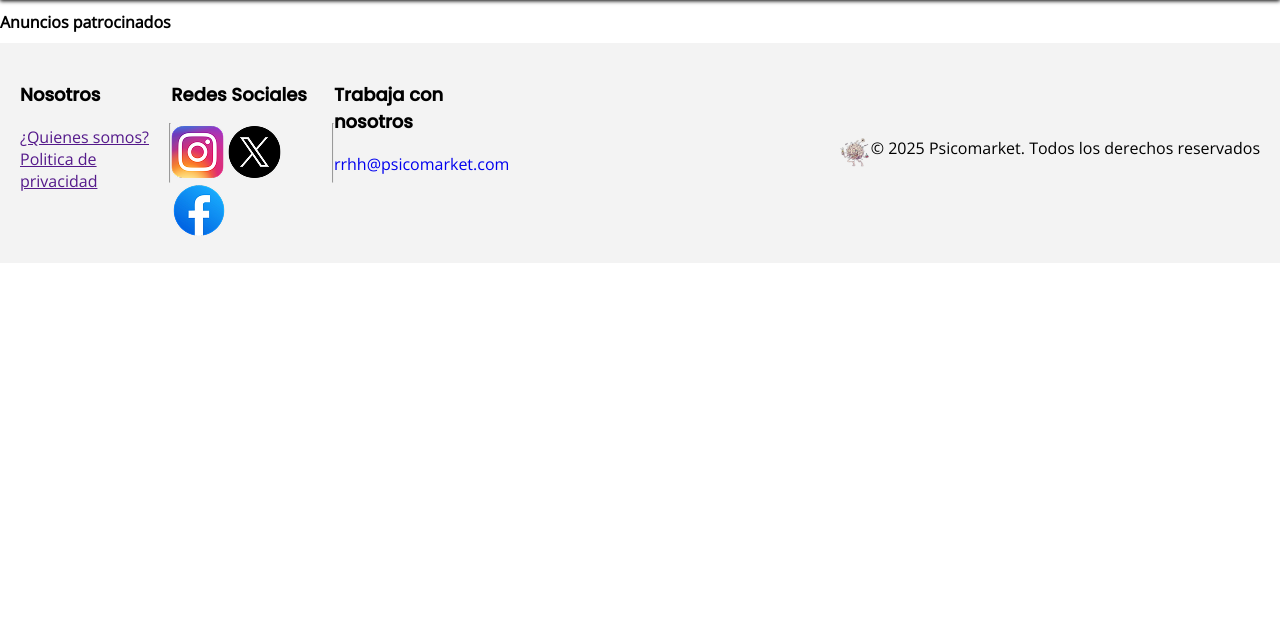
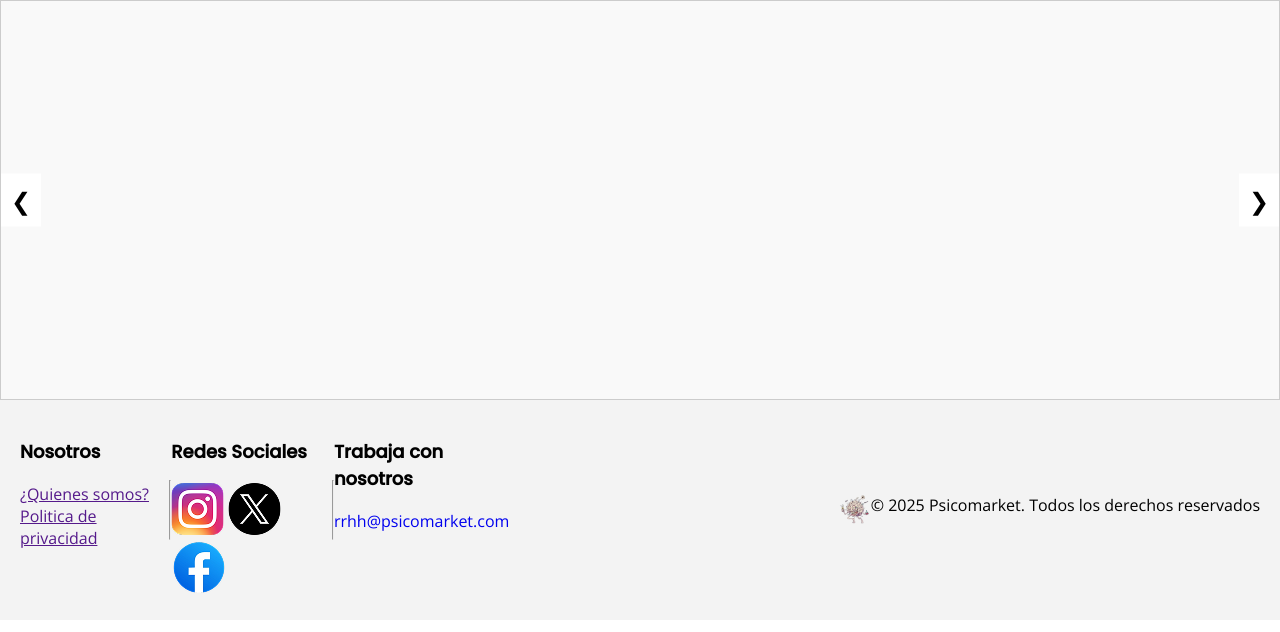
Before and after one commit to EnekoYranzo-Ikasle/Psicomarket, a PHP site: page / in a window 1280 px wide. Shown: the part 50-682 px from the top of the page. Run offline with PHP 8.4, Linux system fonts and the light colour scheme; data that the repository does not hold is empty; some web fonts are replaced.

Commit message:
Añadir carrusel

```diff
--- a/App/Router.php
+++ b/App/Router.php
@@ -3,7 +3,7 @@
 class Router {
 
     public static function dispatch() {
-        $controllerName = $_GET['controller'] ?? 'XxxxxController';
+        $controllerName = $_GET['controller'] ?? 'ComercioController';
         $action = $_GET['accion'] ?? 'index';
 
         self::loadController($controllerName, $action);
--- /dev/null
+++ b/App/assets/scripts/carrusel.js
@@ -0,0 +1,11 @@
+let scrollAmount = 0;
+const carrusel = document.getElementById('carrusel');
+
+function moverCarrusel(direccion) {
+  const width = carrusel.clientWidth / 2;
+  scrollAmount += direccion * width;
+  carrusel.scrollTo({
+    left: scrollAmount,
+    behavior: 'smooth',
+  });
+}
--- /dev/null
+++ b/App/assets/styles/carrusel.css
@@ -0,0 +1,51 @@
+.carrusel-container {
+  position: relative;
+  width: 100%;
+  height: 400px;
+  margin: auto;
+  overflow: hidden;
+  background: #f9f9f9;
+  border: 1px solid #ccc;
+}
+
+.carrusel {
+  display: flex;
+  height: 100%;
+  transition: transform 0.5s ease-in-out;
+  gap: 20px;
+}
+
+.item {
+  width: 100%;
+  text-align: center;
+  background: white;
+  border-radius: 10px;
+  padding: 10px;
+  box-shadow: 0 2px 5px rgba(0, 0, 0, 0.1);
+}
+
+.item img {
+  max-width: 100%;
+  height: 100px;
+  object-fit: contain;
+}
+
+.carrusel-btn {
+  position: absolute;
+  top: 50%;
+  transform: translateY(-50%);
+  background-color: #ffffff;
+  border: none;
+  padding: 10px;
+  cursor: pointer;
+  font-size: 24px;
+  z-index: 1;
+}
+
+.prev {
+  left: 0;
+}
+
+.next {
+  right: 0;
+}
--- a/App/assets/styles/header.css
+++ b/App/assets/styles/header.css
@@ -2,7 +2,7 @@ header {
   display: flex;
   width: 100%;
   height: 50px;
-    background-color: #FDFEFF;
+  background-color: #fdfeff;
   justify-content: center;
   align-items: center;
   padding: 20px;
@@ -54,22 +54,21 @@ header {
         height: 3px;
         border-radius: 5px;
         background-color: black;
-                transition: transform 0.5s ease,
-                    opacity 0.2s ease
+        transition: transform 0.5s ease, opacity 0.2s ease;
       }
     }
-
   }
 }
 
 nav {
-    background-color: #F3F3F3;
+  background-color: #f3f3f3;
   width: 175px;
   height: 100%;
   position: fixed;
   top: 50px;
   right: -200px;
-    transition: right .5s ease-in-out;
+  transition: right 0.5s ease-in-out;
+  z-index: 50;
 
   & ul {
     display: flex;
@@ -80,7 +79,7 @@ nav {
       align-items: center;
       cursor: pointer;
       padding: 10px;
-            &:hover{
+      &:hover {
         background-color: lightgray;
       }
       & .icon {
@@ -90,19 +89,14 @@ nav {
 
         & img {
           width: 32px;
-
         }
-
-
       }
-
     }
     & a {
       text-decoration: none;
       color: black;
     }
   }
-
 }
 
 .opened {
--- a/App/config/config.php
+++ b/App/config/config.php
@@ -1,5 +1,5 @@
 <?php
 define('DB_HOST', 'localhost');
-define('DB_NAME', 'PsicoMarket');
+define('DB_NAME', 'psicomarket');
 define('DB_USER', 'root');
 define('DB_PASS', '');
--- a/App/controllers/ComercioController.php
+++ b/App/controllers/ComercioController.php
@@ -2,11 +2,11 @@
 require_once __DIR__ . '/BaseController.php';
 require_once __DIR__ . '/../models/ComercioModel.php';
 
-class XxxxxController extends BaseController {
+class ComercioController extends BaseController {
 
     public function index() {
         $comercios = ComercioModel::getAllPatrocinated();
-        $this->render('index.view.php');
+        $this->render('index.view.php', ['comercios' => $comercios]);
     }
 
     public function show() {
--- a/App/controllers/XxxxxController.php
+++ /dev/null
@@ -1,22 +0,0 @@
-<?php
-require_once __DIR__ . '/BaseController.php';
-require_once __DIR__ . '/../models/XxxxxModel.php';
-
-class XxxxxController extends BaseController {
-
-    public function index() {
-        $this->render('index.view.php');
-    }
-
-    public function show() {
-    }
-
-    public function store() {
-    }
-
-    public function destroy() {
-    }
-
-    public function destroyAll() {
-    }
-}
--- a/App/models/XxxxxModel.php
+++ /dev/null
@@ -1,20 +0,0 @@
-<?php
-require_once __DIR__ . '/Database.php';
-
-class XxxxxModel {
-
-    public static function getAll() {
-    }
-
-    public static function getById($id) {
-    }
-
-    public static function create($datos) {
-    }
-
-    public static function deleteById($id) {
-    }
-
-    public static function deleteAll() {
-    }
-}
--- /dev/null
+++ b/App/views/components/carrusel.php
@@ -0,0 +1,16 @@
+<div class="carrusel-container">
+  <button class="carrusel-btn prev" onclick="moverCarrusel(-1)">&#10094;</button>
+
+  <div class="carrusel" id="carrusel">
+    <?php foreach ($comercios as $comercio): ?>
+      <div class="item">
+        <a href="<?= $comercio['enlace'] ?>" target="_blank">
+          <img src="<?= $comercio['logo'] ?>">
+          <p><?= $comercio['Nombre_comercio'] ?></p>
+        </a>
+      </div>
+    <?php endforeach; ?>
+  </div>
+
+  <button class="carrusel-btn next" onclick="moverCarrusel(1)">&#10095;</button>
+</div>
--- a/App/views/index.view.php
+++ b/App/views/index.view.php
@@ -1,22 +1,7 @@
 <?php require_once('layout/header.php'); ?>
 
 <div class="anuncios-patrocinados">
-  <h1>Anuncios patrocinados</h1>
-  <!-- de 5 en 5 ir cargando más -->
-   <?php foreach ($variable as $key => $value):?>
-    <!-- Coger los productos patrocinados e ir cargándolos -->
-    <?php endforeach ?>
-
-
-
-
-
-
-
-
-
-
-
-
-
-  <?php require_once('layout/footer.php'); ?>
+  <?php include('components/carrusel.php') ?>
+  <script src="assets/scripts/carrusel.js"></script>
+</div>
+<?php require_once('layout/footer.php'); ?>
--- a/App/views/layout/header.php
+++ b/App/views/layout/header.php
@@ -14,6 +14,7 @@
     <link rel="stylesheet" href="assets/styles/style.css">
     <link rel="stylesheet" href="assets/styles/header.css">
     <link rel="stylesheet" href="assets/styles/footer.css">
+    <link rel="stylesheet" href="assets/styles/carrusel.css">
 
     <title>PsicoMarket</title>
 </head>
```
Also changed, not shown: App/models/ComercioModel.php (+14 -15 lines), BD/psicomarket.sql (+67 -67 lines). Lines whose indentation alone changed are shown as unchanged.
